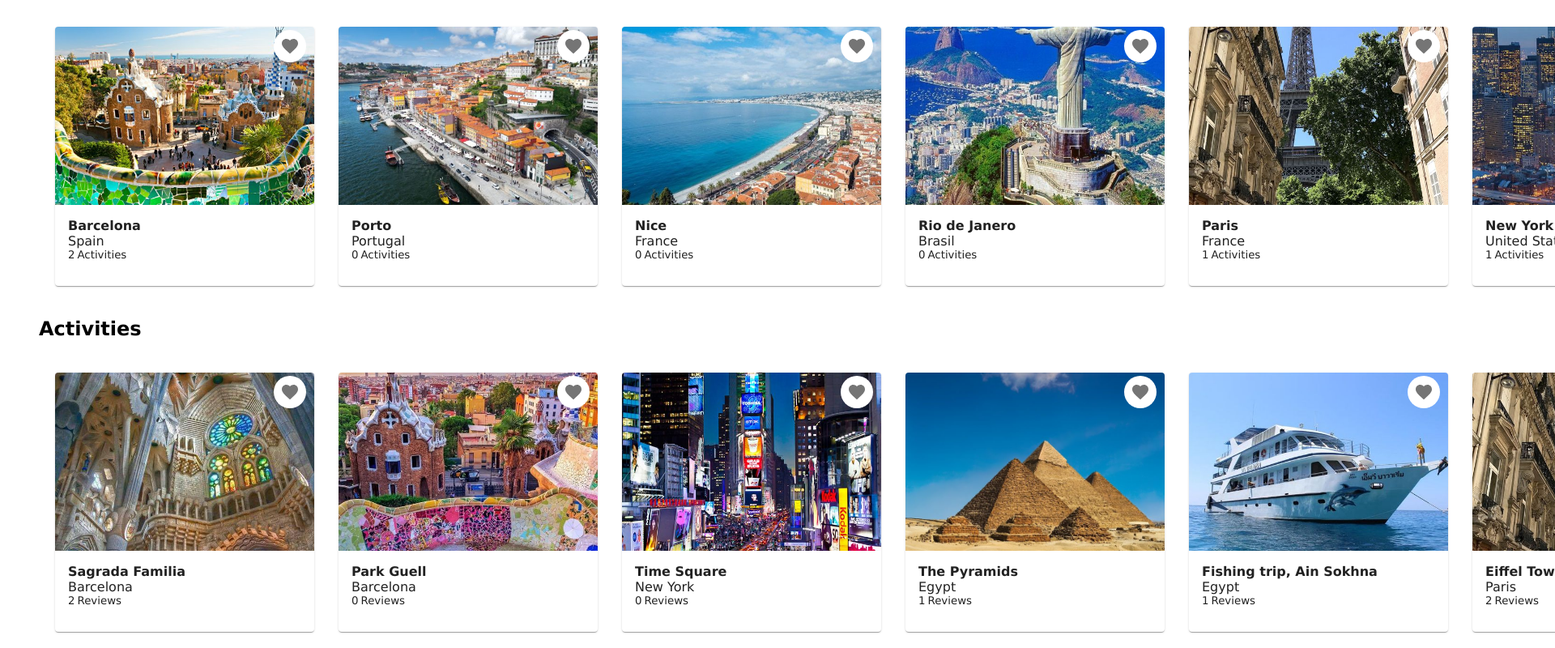
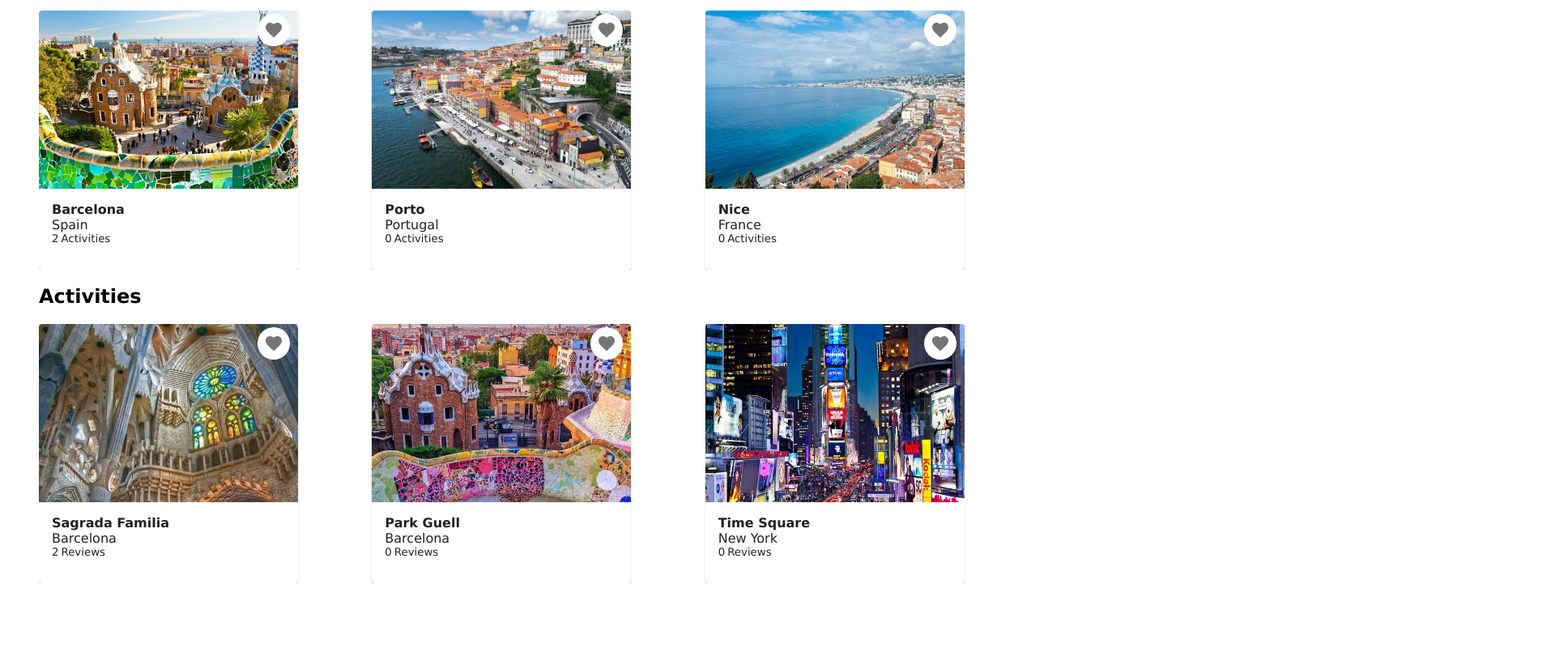
Before and after one commit to IlariaMessiha/Trip-Planner-Project, a React (Create React App) app: page / in a window 1280 px wide. Shown: the part 678-1478 px from the top of the page at 81% size, 1920 px wide, since content can reach past the window. After the commit the page ends 1398 px from the top, so only its background shows below. Built offline with nearby package versions, Linux system fonts and the light colour scheme.

Commit message:
Add generic swiper

```diff
--- a/package.json
+++ b/package.json
@@ -27,7 +27,7 @@
     "react-router-dom": "^6.3.0",
     "react-scripts": "5.0.1",
     "react-slick": "^0.29.0",
-    "swiper": "6.8",
+    "swiper": "^8.3.2",
     "typescript": "^4.7.4",
     "web-vitals": "^2.1.4"
   },
--- a/src/Components/widgets/Swiper.module.css
+++ /dev/null
@@ -1,7 +0,0 @@
-.items {
-    display: flex;
-    text-align: center;
-    padding: 20px;
-
-
-}
--- a/src/Components/widgets/Swiper.tsx
+++ b/src/Components/widgets/Swiper.tsx
@@ -1,10 +1,21 @@
 import { FC, ReactNode } from "react";
-import styles from "./Swiper.module.css";
+import "swiper/css";
+import { Swiper as ReactSwiper, SwiperSlide } from "swiper/react";
 
-interface SwiperProps {
-  children: ReactNode;
+interface SwiperProps<T = any> {
+  items: T[];
+  renderItem: (item: T) => ReactNode;
 }
 
-export const Swiper: FC<SwiperProps> = ({ children }) => {
-  return <div className={styles.items}>{children}</div>;
+export const Swiper = <T extends any>({
+  renderItem,
+  items,
+}: SwiperProps<T>) => {
+  return (
+    <ReactSwiper spaceBetween={50} slidesPerView={3}>
+      {items.map((item) => {
+        return <SwiperSlide>{renderItem(item)}</SwiperSlide>;
+      })}
+    </ReactSwiper>
+  );
 };
--- a/src/Pages/Dashboard.tsx
+++ b/src/Pages/Dashboard.tsx
@@ -18,23 +18,24 @@ export const Dashboard = () => {
       <SearchEngineAutocomplete />
       <div className={styles.dashboardContainer}>
         <Typography text={t("common.locations")} variant="h2" />
-        <Swiper>
-          {apiCalls.getLocations().map((location) => (
+        <Swiper
+          items={apiCalls.getLocations()}
+          renderItem={(location) => (
             <Link key={location.id} to={`/location/${location.id}`}>
               <CardLocation location={location} key={location.id} />
             </Link>
-          ))}
-        </Swiper>
+          )}
+        ></Swiper>
 
         <Typography text={t("common.activities")} variant="h2" />
-
-        <Swiper>
-          {apiCalls.getActivities().map((activity) => (
+        <Swiper
+          items={apiCalls.getActivities()}
+          renderItem={(activity) => (
             <Link key={activity.id} to={`/activity/${activity.id}`}>
               <CardActivity activity={activity} />
             </Link>
-          ))}
-        </Swiper>
+          )}
+        ></Swiper>
       </div>
     </Container>
   );
--- a/src/Pages/LocationPage.tsx
+++ b/src/Pages/LocationPage.tsx
@@ -40,13 +40,14 @@ export const LocationPage = () => {
         className={styles.locationDescription}
       />
       <Typography text="Top attraction" variant="h2" />
-      <Swiper>
-        {result.map((activity) => (
+      <Swiper
+        items={result}
+        renderItem={(activity) => (
           <Link key={activity.id} to={`/activity/${activity.id}`}>
             <CardActivity activity={activity} />
           </Link>
-        ))}
-      </Swiper>
+        )}
+      />
     </Container>
   );
 };
```
Also changed, not shown: 1 other file (tests, documents, lock files or other folders).
